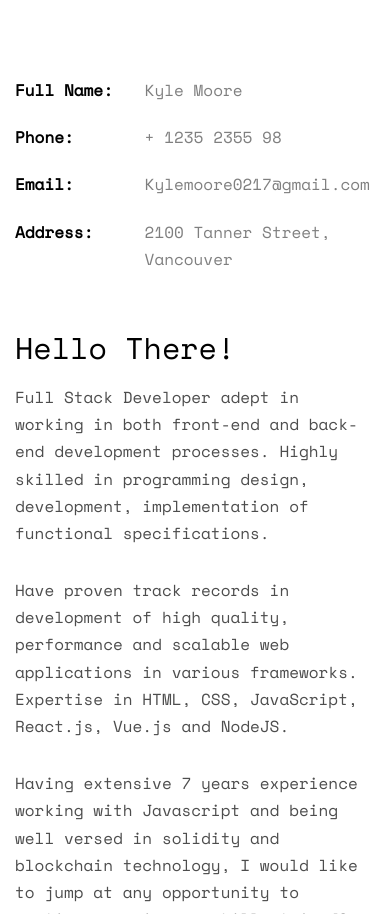
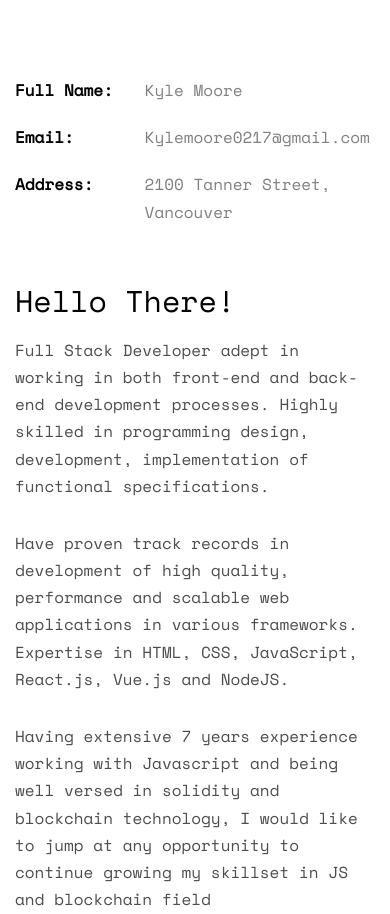
Before and after one commit to Kylemoore0217/portfolio, a plain HTML site: page index.html in a window 390 px wide. Shown: the part 955-1869 px from the top of the page. Drawn offline with nearby package versions, Linux system fonts and the light colour scheme; some packages are replaced by stand-ins of ours; no server answers; files whose address does not match are found by name.

Commit message:
phone removed

```diff
--- a/index.html
+++ b/index.html
@@ -95,7 +95,7 @@
 				<div class="col-md-4">
 					<ul class="info">
 						<li><span class="first-block">Full Name:</span><span class="second-block">Kyle Moore</span></li>
-						<li><span class="first-block">Phone:</span><span class="second-block">+ 1235 2355 98</span></li>
+						<!-- <li><span class="first-block">Phone:</span><span class="second-block"></span></li> -->
 						<li><span class="first-block">Email:</span><span class="second-block">Kylemoore0217@gmail.com</span></li>
 						<li><span class="first-block">Address:</span><span class="second-block">2100 Tanner Street, Vancouver</span></li>
 					</ul>
```
